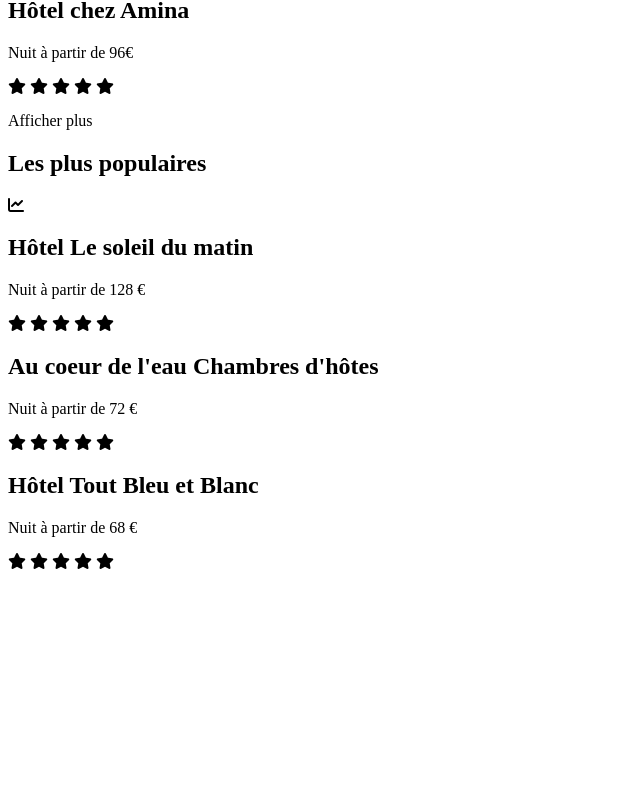
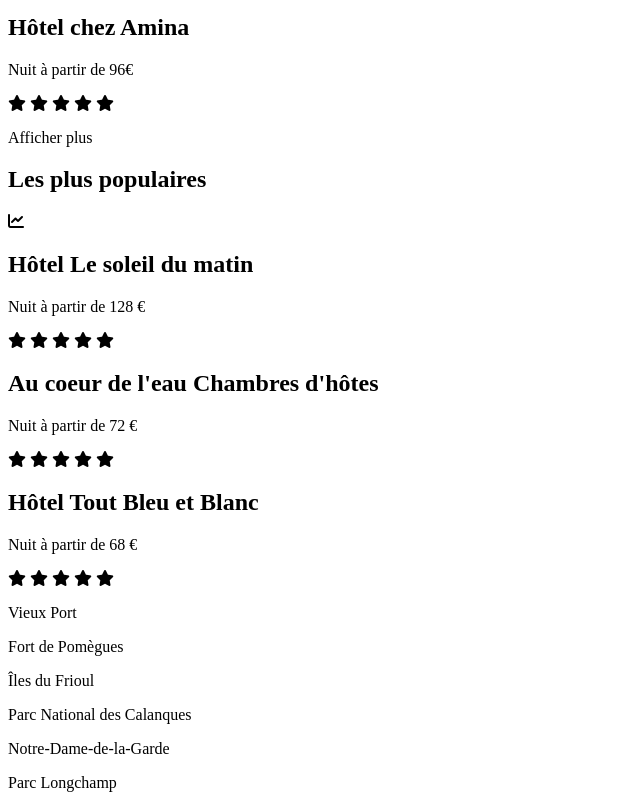
Before and after one commit to MaguerOC/ReserviaProject, a plain HTML site: page index.html in a window 1280 px wide. Shown: the part 1322-2130 px from the top of the page, without its empty margins (0-640 px from the left). Before the commit the page ends 1901 px from the top, so only its background shows below. Drawn offline with Linux system fonts and the light colour scheme.

Commit message:
Ajout de la section activités et correction

```diff
--- a/index.html
+++ b/index.html
@@ -1,5 +1,5 @@
 <!DOCTYPE html>
-<html>
+<html lang="fr">
 <head>
 	<meta charset="utf-8" />
 	<meta name="viewport" content="width=device-width, initial-scale=1.0" />
@@ -35,8 +35,9 @@
 
 		<section id="filtres">
 
+			<h2>Filtres</h2>
+
 			<div>
-				<p>Filtres</p>
 
 				<div>
 					<i class="fas fa-money-bill-wave"></i>
@@ -241,6 +242,51 @@
 
 		</section>
 
+		<section id="activites">
+
+			<div class="vignette">
+
+				<!--Photographie-->
+				<p>Vieux Port</p>
+
+			</div>
+
+			<div class="vignette">
+
+				<!--Photographie-->
+				<p>Fort de Pomègues</p>
+
+			</div>
+
+			<div class="vignette">
+
+				<!--Photographie-->
+				<p>Îles du Frioul</p>
+
+			</div>
+
+			<div class="vignette">
+
+				<!--Photographie-->
+				<p>Parc National des Calanques</p>
+
+			</div>
+
+			<div class="vignette">
+
+				<!--Photographie-->
+				<p>Notre-Dame-de-la-Garde</p>
+
+			</div>
+
+			<div class="vignette">
+
+				<!--Photographie-->
+				<p>Parc Longchamp</p>
+
+			</div>
+
+		</section>
 
 
 	</div>
```
